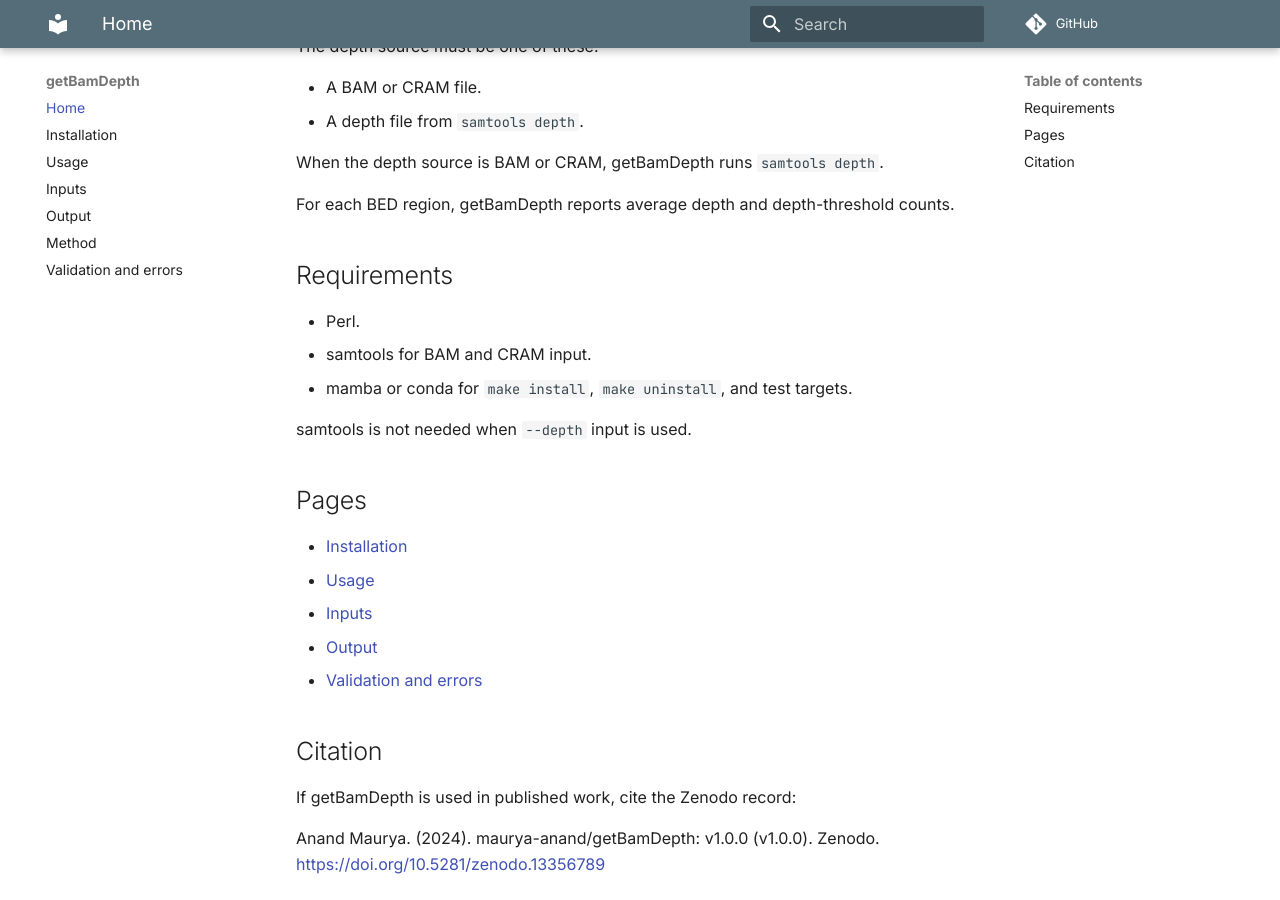
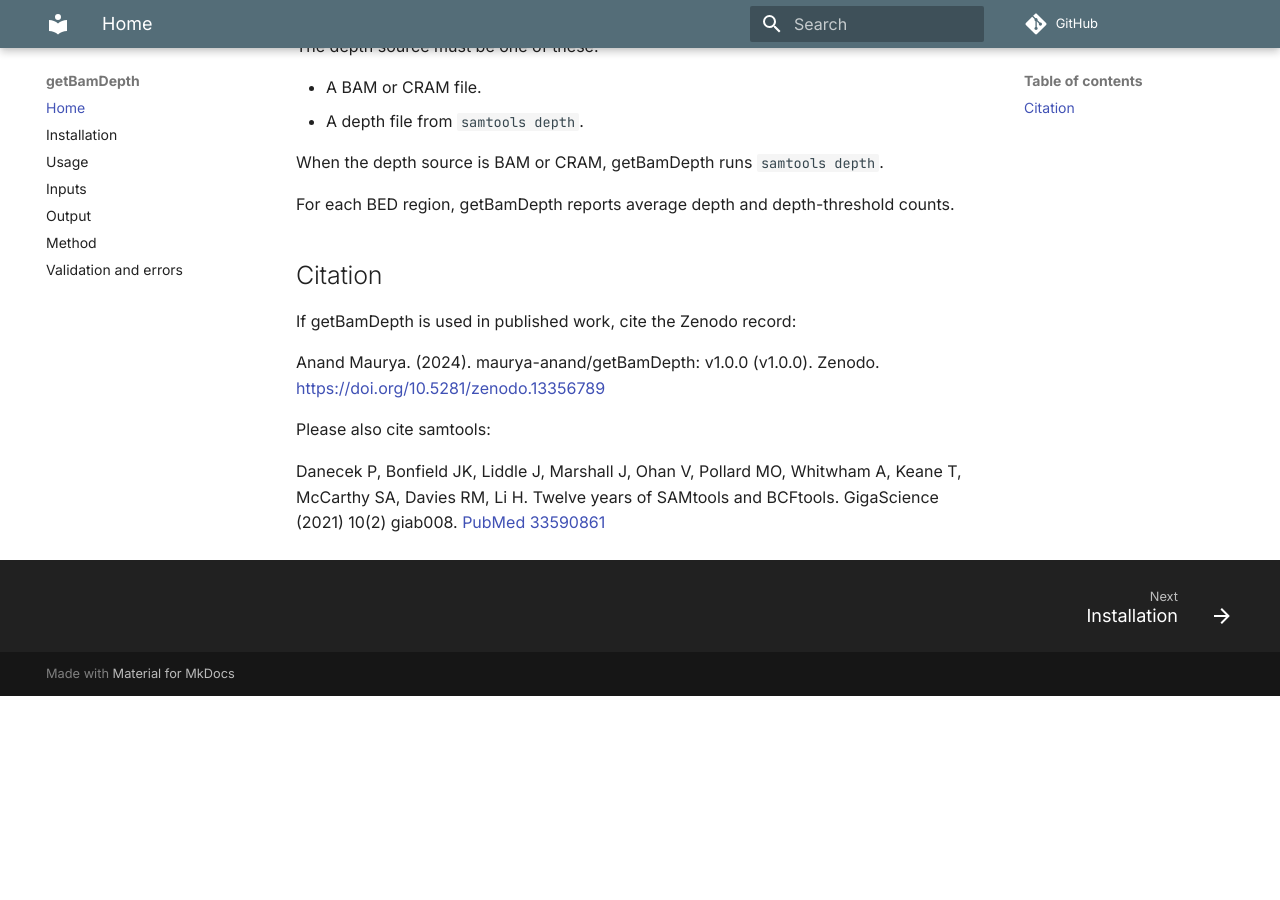
Before and after one commit to maurya-anand/getBamDepth, an MkDocs documentation site: the page built from docs/index.md, in a window 1280 px wide and 900 px high, scrolled down 348 px. Built offline with MkDocs 1.6.1 and Material for MkDocs 9.7.7, drawn with Linux system fonts in a browser that asks for light colours; comment, search, counter and statistics services are not loaded; after the commit the page ends 1044 px from its top, so only the background shows below that.

Commit message:
docs: remove requirements section from index documentation

```diff
--- a/docs/index.md
+++ b/docs/index.md
@@ -19,22 +19,6 @@ When the depth source is BAM or CRAM, getBamDepth runs `samtools depth`.
 
 For each BED region, getBamDepth reports average depth and depth-threshold counts.
 
-## Requirements
-
-- Perl.
-- samtools for BAM and CRAM input.
-- mamba or conda for `make install`, `make uninstall`, and test targets.
-
-samtools is not needed when `--depth` input is used.
-
-## Pages
-
-- [Installation](installation.md)
-- [Usage](usage.md)
-- [Inputs](inputs.md)
-- [Output](output.md)
-- [Validation and errors](validation.md)
-
 ## Citation
 
 If getBamDepth is used in published work, cite the Zenodo record:
```
